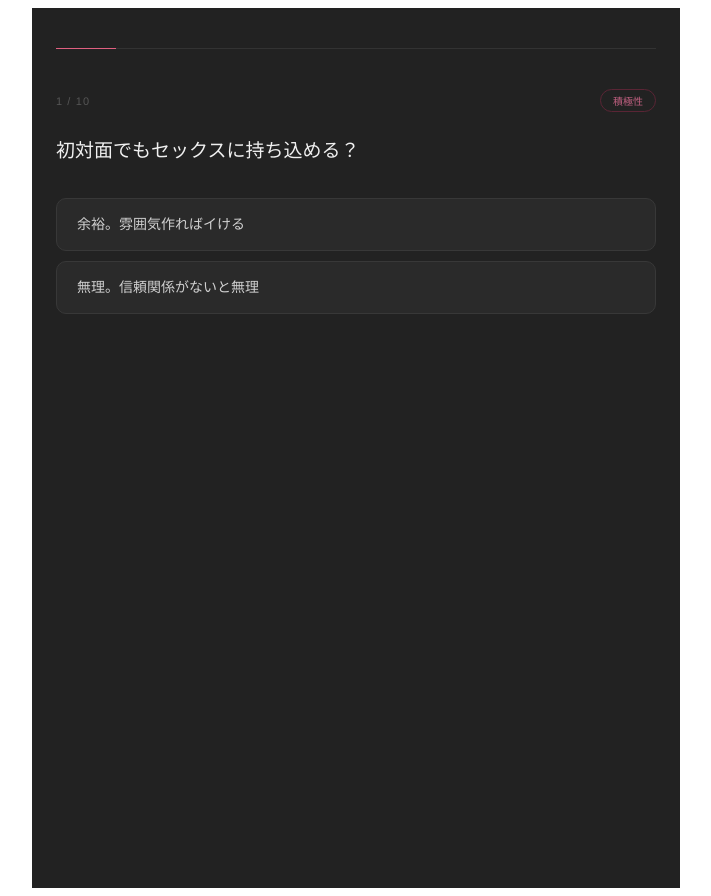
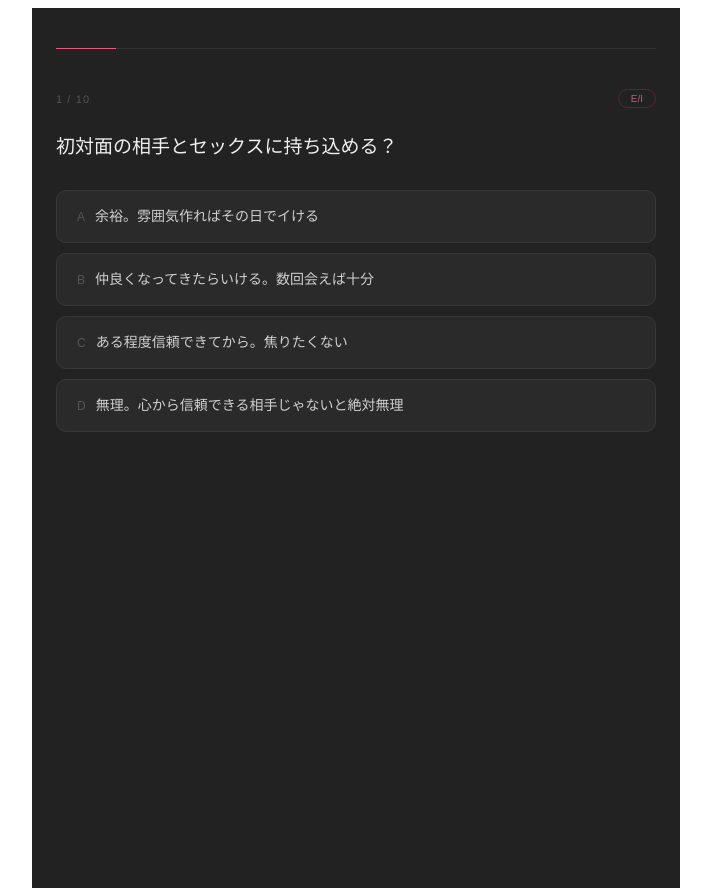
Before and after one commit to makidelice1-coder/ero-mbti, a Next.js app: page / in a window 1280 px wide. Both pictures are taken after a click on the button "診断スタート". Shown: the whole page, without its empty margins (284-995 px from the left). Built offline with nearby package versions, Linux system fonts and the light colour scheme.

Commit message:
feat: 4択グラデーション型に変更

```diff
--- a/pages/index.js
+++ b/pages/index.js
@@ -1,50 +1,163 @@
 import { useState } from 'react'
 import { useRouter } from 'next/router'
 import Head from 'next/head'
-import { QUESTIONS } from '../lib/data'
+
+const QUESTIONS = [
+  {
+    axis: 'E/I',
+    text: '初対面の相手とセックスに持ち込める？',
+    choices: [
+      { label: '余裕。雰囲気作ればその日でイける', score: { E: 3 } },
+      { label: '仲良くなってきたらいける。数回会えば十分', score: { E: 1 } },
+      { label: 'ある程度信頼できてから。焦りたくない', score: { I: 1 } },
+      { label: '無理。心から信頼できる相手じゃないと絶対無理', score: { I: 3 } },
+    ]
+  },
+  {
+    axis: 'E/I',
+    text: 'エロいことを自分から言い出せる？',
+    choices: [
+      { label: '普通に言える。「こういうのしたい」って直接言う', score: { E: 3 } },
+      { label: '雰囲気が良ければ言える。タイミング次第', score: { E: 1 } },
+      { label: '言いたくても言葉が出ない。遠回しにしか言えない', score: { I: 1 } },
+      { label: '絶対無理。相手から言い出してもらうしかない', score: { I: 3 } },
+    ]
+  },
+  {
+    axis: 'S/N',
+    text: 'エッチな気分になるきっかけはどっち寄り？',
+    choices: [
+      { label: '完全に身体。触れられたとき・匂い・物理的な刺激で即スイッチ入る', score: { S: 3 } },
+      { label: 'どちらかといえば身体の刺激。でも雰囲気も大事', score: { S: 1 } },
+      { label: 'どちらかといえば妄想や言葉。エロい声や状況に反応する', score: { N: 1 } },
+      { label: '完全に頭の中。妄想・言葉責め・シチュエーションがないと無理', score: { N: 3 } },
+    ]
+  },
+  {
+    axis: 'S/N',
+    text: '理想のエッチに近いのは？',
+    choices: [
+      { label: 'ガッツリ体を使う激しいやつ。汗だくになるくらいがいい', score: { S: 3 } },
+      { label: '体も使いつつ、気持ちも大事。バランス重視', score: { S: 1 } },
+      { label: '雰囲気・言葉・心の繋がりが7割。体は後からついてくる', score: { N: 1 } },
+      { label: '心理的な繋がりと言葉が全て。感情がないと全く楽しめない', score: { N: 3 } },
+    ]
+  },
+  {
+    axis: 'T/F',
+    text: 'ベッドでのポジションはどっち寄り？',
+    choices: [
+      { label: '完全にリード側。主導権は絶対渡さない', score: { T: 3 } },
+      { label: 'どちらかといえばリード。でも相手に合わせることもある', score: { T: 1 } },
+      { label: 'どちらかといえばリードされたい。相手に委ねるのが好き', score: { F: 1 } },
+      { label: '完全に委ねたい。全部リードしてもらわないと落ち着かない', score: { F: 3 } },
+    ]
+  },
+  {
+    axis: 'T/F',
+    text: 'エッチ中のセリフで一番刺さるのは？',
+    choices: [
+      { label: '「もっと声出せ」「言うこと聞け」系の支配的なやつ', score: { T: 3 } },
+      { label: '「感じてる？」「どうしてほしい？」責める系の言葉', score: { T: 1 } },
+      { label: '「かわいい」「もっと見せて」褒める系の言葉', score: { F: 1 } },
+      { label: '「好きだよ」「大丈夫？」愛情・安心感を伝える言葉', score: { F: 3 } },
+    ]
+  },
+  {
+    axis: 'J/P',
+    text: 'セックスって計画してする派？',
+    choices: [
+      { label: '前日から「明日しよ」と決めて準備する。計画が安心', score: { J: 3 } },
+      { label: 'なんとなく予定は決める。でもガチガチではない', score: { J: 1 } },
+      { label: 'その日の気分次第。なんとなく流れで決まる感じが好き', score: { P: 1 } },
+      { label: '完全に勢いとノリ。計画してたら逆に萎える', score: { P: 3 } },
+    ]
+  },
+  {
+    axis: 'J/P',
+    text: 'エッチの後どうなる？',
+    choices: [
+      { label: '即シャワー→就寝。後処理まできっちりやって完結', score: { J: 3 } },
+      { label: '少し休んでからシャワー。でも長居はしない', score: { J: 1 } },
+      { label: 'そのままグダグダ話す。余韻が大事', score: { P: 1 } },
+      { label: 'そのまま寝落ち、もしくはふたたび始まる。終わりがない', score: { P: 3 } },
+    ]
+  },
+  {
+    axis: 'E/I',
+    text: '好きな人にエロい写真や動画を送れる？',
+    choices: [
+      { label: '余裕で送れる。むしろ自分から送りたい', score: { E: 3 } },
+      { label: '仲が深まれば送れる。関係性次第', score: { E: 1 } },
+      { label: 'かなり勇気がいる。相手から言われたらギリ送れるかも', score: { I: 1 } },
+      { label: '絶対無理。恥ずかしすぎて考えられない', score: { I: 3 } },
+    ]
+  },
+  {
+    axis: 'T/F',
+    text: 'SEX後の満足度を決めるのは？',
+    choices: [
+      { label: '自分がしっかりイったかどうか。これが全て', score: { T: 3 } },
+      { label: '自分がイつつ、相手も気持ちよさそうだったら最高', score: { T: 1 } },
+      { label: '相手が喜んでくれてたら自分も満足。相手優先', score: { F: 1 } },
+      { label: '相手が満足してくれたかどうかが全て。自分はどうでもいい', score: { F: 3 } },
+    ]
+  },
+]
 
 export default function Home() {
   const router = useRouter()
   const [phase, setPhase] = useState('top')
   const [cur, setCur] = useState(0)
-  const [ans, setAns] = useState({ E:0,I:0,S:0,N:0,T:0,F:0,J:0,P:0 })
+  const [scores, setScores] = useState({ E:0, I:0, S:0, N:0, T:0, F:0, J:0, P:0 })
   const [hov, setHov] = useState(null)
 
-  const start = () => { setPhase('quiz'); setCur(0); setAns({E:0,I:0,S:0,N:0,T:0,F:0,J:0,P:0}) }
+  const start = () => {
+    setPhase('quiz')
+    setCur(0)
+    setScores({ E:0, I:0, S:0, N:0, T:0, F:0, J:0, P:0 })
+  }
 
-  const answer = (type) => {
-    const next = { ...ans, [type]: ans[type]+1 }
-    if (cur+1 < QUESTIONS.length) { setAns(next); setCur(cur+1) }
-    else {
-      const tp=(next.E>=next.I?'E':'I')+(next.S>=next.N?'S':'N')+(next.T>=next.F?'T':'F')+(next.J>=next.P?'J':'P')
-      router.push('/result/'+tp)
+  const answer = (scoreMap) => {
+    const next = { ...scores }
+    Object.entries(scoreMap).forEach(([k, v]) => { next[k] = (next[k] || 0) + v })
+    if (cur + 1 < QUESTIONS.length) {
+      setScores(next)
+      setCur(cur + 1)
+    } else {
+      const tp =
+        (next.E >= next.I ? 'E' : 'I') +
+        (next.S >= next.N ? 'S' : 'N') +
+        (next.T >= next.F ? 'T' : 'F') +
+        (next.J >= next.P ? 'J' : 'P')
+      router.push('/result/' + tp)
     }
   }
 
   const base = { fontFamily:"'Helvetica Neue',Arial,sans-serif", background:'#222', color:'#f0f0f0' }
 
-  if (phase==='top') return (
+  if (phase === 'top') return (
     <>
       <Head>
         <title>エロMBTI診断</title>
         <meta name="description" content="あなたの性的傾向を16タイプで丸裸にします。辛口注意。" />
         <meta property="og:title" content="エロMBTI診断 — あなたの性的タイプは？" />
-        <meta property="og:description" content="全10問・約1分。あなたの性的傾向を16タイプで丸裸にします。" />
+        <meta property="og:description" content="全10問・約2分。あなたの性的傾向を16タイプで丸裸にします。" />
         <meta name="viewport" content="width=device-width,initial-scale=1" />
       </Head>
-      <div style={{...base,minHeight:'100vh',display:'flex',flexDirection:'column',alignItems:'center',justifyContent:'center',padding:'2rem 1.5rem',textAlign:'center'}}>
-        <div style={{fontSize:10,letterSpacing:'0.3em',textTransform:'uppercase',color:'#c06080',marginBottom:'2rem'}}>診断 — 16 types</div>
-        <h1 style={{fontSize:42,fontWeight:200,letterSpacing:'-0.03em',lineHeight:1.1,marginBottom:'1rem'}}>
-          エロ<span style={{fontWeight:700,color:'#e06080'}}>MBTI</span><br/>診断
+      <div style={{...base, minHeight:'100vh', display:'flex', flexDirection:'column', alignItems:'center', justifyContent:'center', padding:'2rem 1.5rem', textAlign:'center'}}>
+        <div style={{fontSize:10, letterSpacing:'0.3em', textTransform:'uppercase', color:'#c06080', marginBottom:'2rem'}}>診断 — 16 types</div>
+        <h1 style={{fontSize:42, fontWeight:200, letterSpacing:'-0.03em', lineHeight:1.1, marginBottom:'1rem'}}>
+          エロ<span style={{fontWeight:700, color:'#e06080'}}>MBTI</span><br/>診断
         </h1>
-        <div style={{width:28,height:1,background:'#444',margin:'1.75rem auto'}}/>
-        <p style={{fontSize:14,color:'#888',lineHeight:2,marginBottom:'2.5rem'}}>
+        <div style={{width:28, height:1, background:'#444', margin:'1.75rem auto'}}/>
+        <p style={{fontSize:14, color:'#888', lineHeight:2, marginBottom:'2.5rem'}}>
           あなたの性的傾向・タイプを<br/>16タイプで丸裸にします<br/>辛口注意。覚悟してから始めて
         </p>
-        <button onClick={start} style={{background:'#e06080',color:'#fff',border:'none',padding:'13px 42px',borderRadius:50,fontSize:13,fontWeight:500,letterSpacing:'0.08em',cursor:'pointer'}}>
+        <button onClick={start} style={{background:'#e06080', color:'#fff', border:'none', padding:'13px 42px', borderRadius:50, fontSize:13, fontWeight:500, letterSpacing:'0.08em', cursor:'pointer'}}>
           診断スタート
         </button>
-        <p style={{fontSize:11,color:'#555',marginTop:'1.25rem',letterSpacing:'0.1em'}}>全10問 / 約1分</p>
+        <p style={{fontSize:11, color:'#555', marginTop:'1.25rem', letterSpacing:'0.1em'}}>全10問 / 約2分</p>
       </div>
     </>
   )
@@ -52,21 +165,34 @@ export default function Home() {
   const q = QUESTIONS[cur]
   return (
     <>
-      <Head><title>エロMBTI診断 — Q{cur+1}</title></Head>
-      <div style={{...base,minHeight:'100vh',padding:'2.5rem 1.5rem',maxWidth:600,margin:'0 auto'}}>
-        <div style={{height:1,background:'#333',marginBottom:'2.5rem'}}>
-          <div style={{height:'100%',background:'#e06080',width:`${Math.round((cur+1)/QUESTIONS.length*100)}%`,transition:'width .35s'}}/>
+      <Head><title>エロMBTI診断 — Q{cur + 1}</title></Head>
+      <div style={{...base, minHeight:'100vh', padding:'2.5rem 1.5rem', maxWidth:600, margin:'0 auto'}}>
+        <div style={{height:1, background:'#333', marginBottom:'2.5rem'}}>
+          <div style={{height:'100%', background:'#e06080', width:`${Math.round((cur+1)/QUESTIONS.length*100)}%`, transition:'width .35s'}}/>
         </div>
-        <div style={{display:'flex',justifyContent:'space-between',alignItems:'center',marginBottom:'1.5rem'}}>
-          <span style={{fontSize:11,color:'#555',letterSpacing:'0.1em'}}>{cur+1} / {QUESTIONS.length}</span>
-          <span style={{fontSize:10,color:'#c06080',border:'1px solid #5a2535',padding:'3px 12px',borderRadius:20}}>{q.axis}</span>
+        <div style={{display:'flex', justifyContent:'space-between', alignItems:'center', marginBottom:'1.5rem'}}>
+          <span style={{fontSize:11, color:'#555', letterSpacing:'0.1em'}}>{cur+1} / {QUESTIONS.length}</span>
+          <span style={{fontSize:10, color:'#c06080', border:'1px solid #5a2535', padding:'3px 12px', borderRadius:20}}>{q.axis}</span>
         </div>
-        <div style={{fontSize:19,fontWeight:300,lineHeight:1.6,marginBottom:'2rem'}}>{q.text}</div>
-        {['a','b'].map(o=>(
-          <button key={o} onClick={()=>answer(q[o].t)}
-            onMouseEnter={()=>setHov(o)} onMouseLeave={()=>setHov(null)}
-            style={{display:'block',width:'100%',background:hov===o?'#2f2226':'#2a2a2a',color:hov===o?'#f0f0f0':'#d0d0d0',border:hov===o?'1px solid #e06080':'1px solid #383838',padding:'15px 20px',borderRadius:10,fontSize:14,textAlign:'left',cursor:'pointer',marginBottom:10,lineHeight:1.5,transition:'all .15s'}}
-          >{q[o].l}</button>
+        <div style={{fontSize:19, fontWeight:300, lineHeight:1.6, marginBottom:'1.75rem'}}>{q.text}</div>
+        {q.choices.map((c, i) => (
+          <button key={i} onClick={() => answer(c.score)}
+            onMouseEnter={() => setHov(i)} onMouseLeave={() => setHov(null)}
+            style={{
+              display:'block', width:'100%',
+              background: hov===i ? '#2f2226' : '#2a2a2a',
+              color: hov===i ? '#f0f0f0' : '#d0d0d0',
+              border: hov===i ? '1px solid #e06080' : '1px solid #383838',
+              padding:'15px 20px', borderRadius:10, fontSize:14,
+              textAlign:'left', cursor:'pointer', marginBottom:10,
+              lineHeight:1.5, transition:'all .15s'
+            }}
+          >
+            <span style={{color: hov===i ? '#e06080' : '#555', marginRight:10, fontSize:12}}>
+              {['A','B','C','D'][i]}
+            </span>
+            {c.label}
+          </button>
         ))}
       </div>
     </>
```
